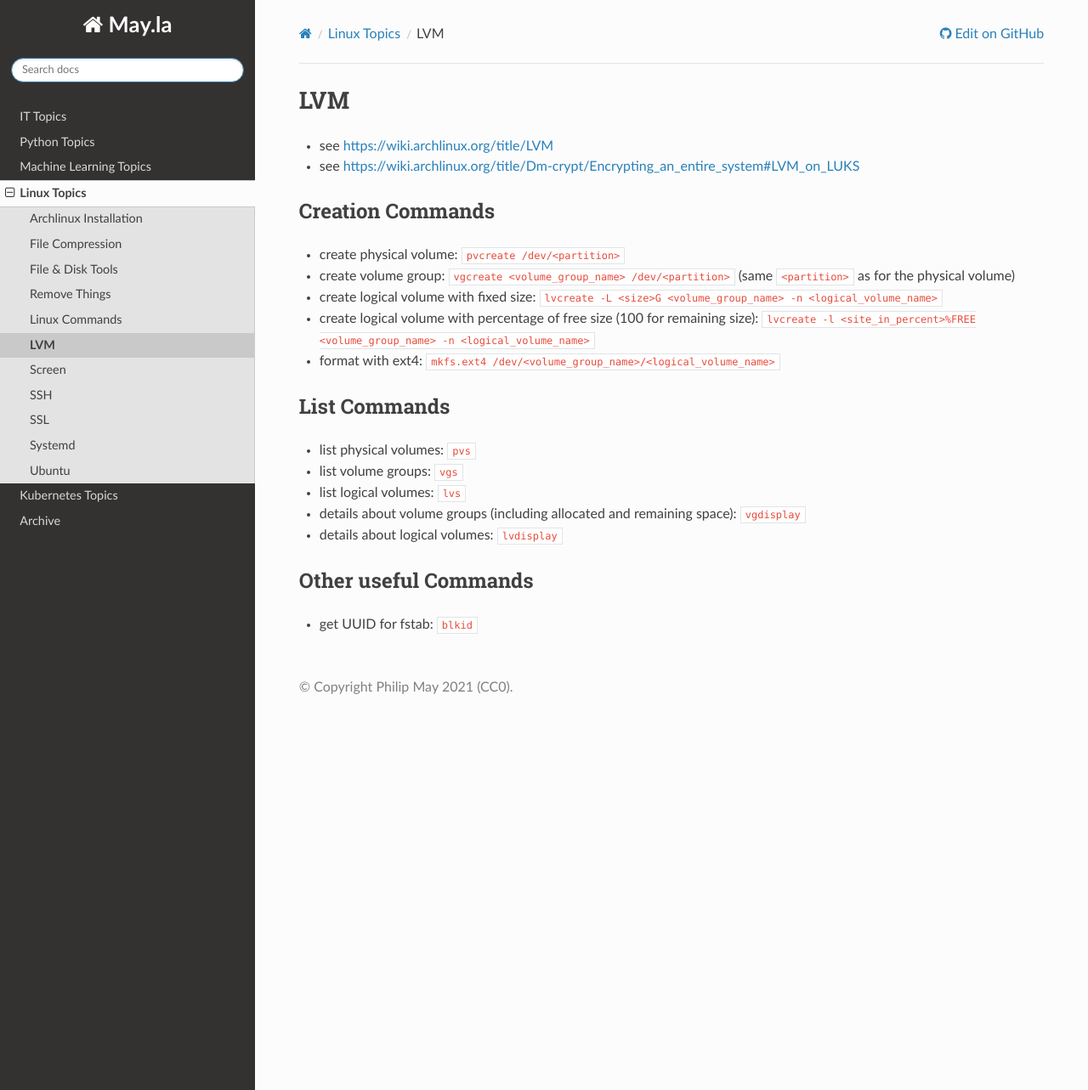
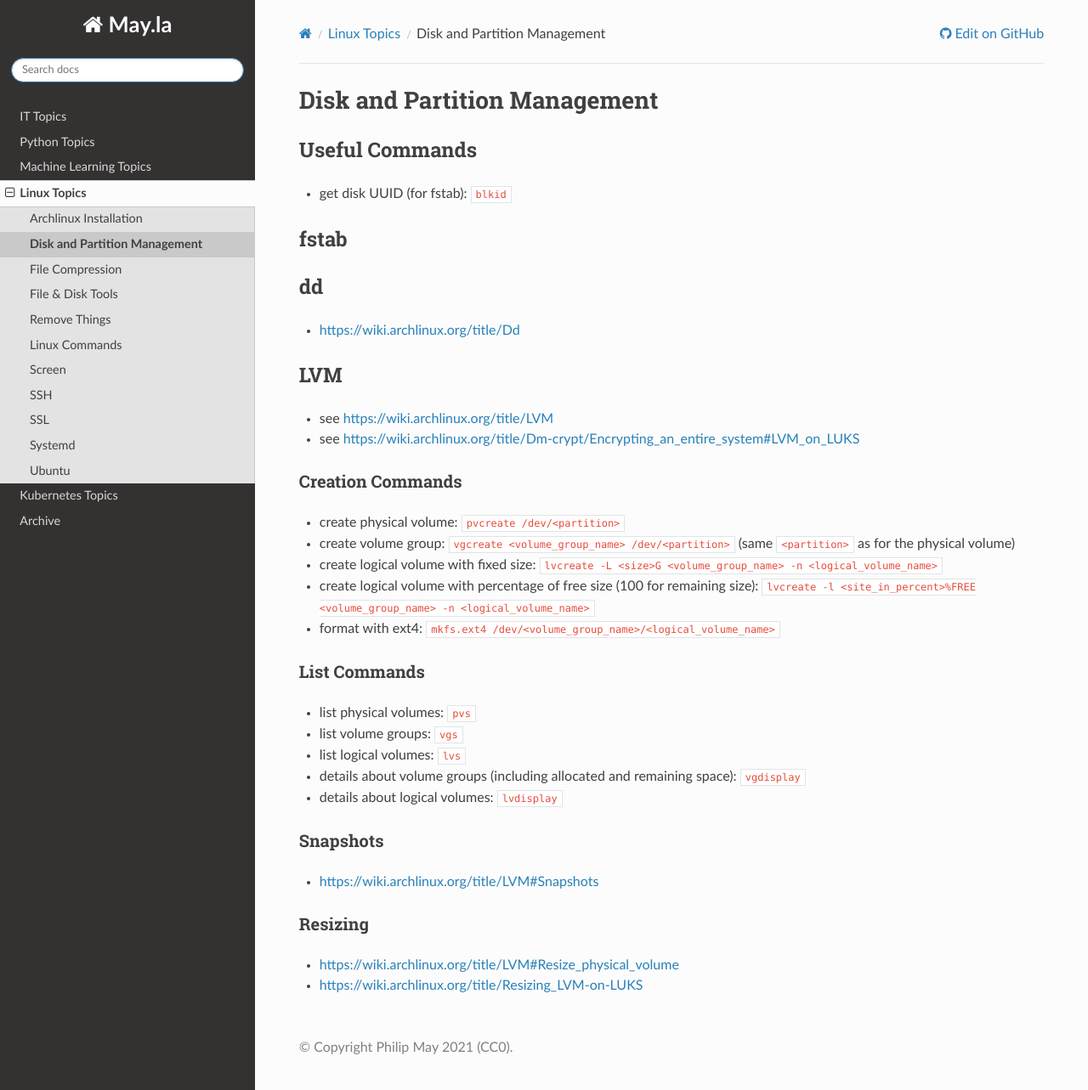
Before and after one commit to PhilipMay/May.la, a Sphinx documentation site: the page built from source/linux/disk-and-partition.md, in a window 1280 px wide and 1283 px high. Shown: the whole window at 85% size. Built offline with Sphinx 7.4.7 and the Read the Docs theme 2.0.0, drawn with Linux system fonts in a browser that asks for light colours.

Commit message:
Update and rename lvm.md to disk-and-partition.md

```diff
--- a/source/linux/lvm.md
+++ b/source/linux/disk-and-partition.md
@@ -1,20 +1,34 @@
-# LVM
+# Disk and Partition Management
+
+## Useful Commands
+- get disk UUID (for fstab): `blkid`
+
+## fstab
+
+## dd
+- https://wiki.archlinux.org/title/Dd
+
+## LVM
 - see https://wiki.archlinux.org/title/LVM
 - see https://wiki.archlinux.org/title/Dm-crypt/Encrypting_an_entire_system#LVM_on_LUKS
 
-## Creation Commands
+### Creation Commands
 - create physical volume: `pvcreate /dev/<partition>`
 - create volume group: `vgcreate <volume_group_name> /dev/<partition>` (same `<partition>` as for the physical volume)
 - create logical volume with fixed size: `lvcreate -L <size>G <volume_group_name> -n <logical_volume_name>`
 - create logical volume with percentage of free size (100 for remaining size): `lvcreate -l <site_in_percent>%FREE <volume_group_name> -n <logical_volume_name>`
 - format with ext4: `mkfs.ext4 /dev/<volume_group_name>/<logical_volume_name>`
 
-## List Commands
+### List Commands
 - list physical volumes: `pvs`
 - list volume groups: `vgs`
 - list logical volumes: `lvs`
 - details about volume groups (including allocated and remaining space): `vgdisplay`
 - details about logical volumes: `lvdisplay`
 
-## Other useful Commands
-- get UUID for fstab: `blkid`
+### Snapshots
+- https://wiki.archlinux.org/title/LVM#Snapshots
+
+### Resizing
+- https://wiki.archlinux.org/title/LVM#Resize_physical_volume
+- https://wiki.archlinux.org/title/Resizing_LVM-on-LUKS
```
